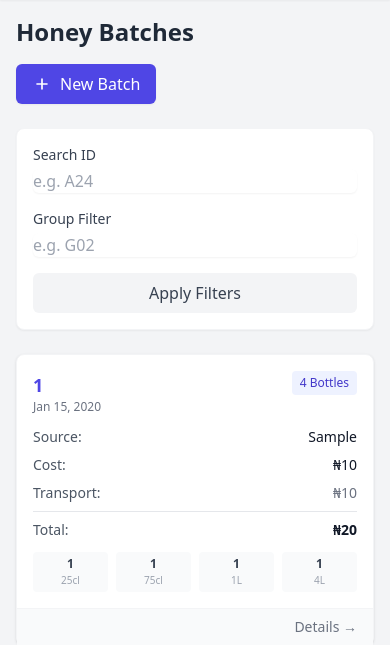
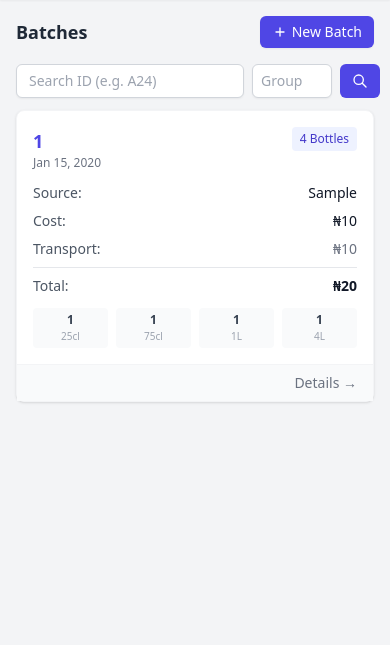
Before and after one commit to walidyoshi/wals-honey-mgmt, a Django app: page /batches/ in a window 390 px wide. Shown: the part 64-709 px from the top of the page. Run offline with Django 5.2, Linux system fonts and the light colour scheme; a user stored in the database is signed in; tables that the repository leaves empty hold one stand-in row (values such as "Sample post"); some libraries are stand-ins or nearby versions.

Commit message:
Fixed batches batches to a minimal size on mobile view

```diff
--- a/apps/batches/templates/batches/batch_list.html
+++ b/apps/batches/templates/batches/batch_list.html
@@ -3,19 +3,19 @@
 {% block title %}Batches{% endblock %}
 
 {% block content %}
-<div class="flex flex-col sm:flex-row justify-between items-start sm:items-center mb-6 gap-4">
-    <h1 class="text-2xl font-bold text-gray-800">Honey Batches</h1>
+<div class="flex flex-row justify-between items-center mb-4">
+    <h1 class="text-lg sm:text-2xl font-bold text-gray-800">Batches</h1>
     <a href="{% url 'batches:create' %}"
-        class="bg-indigo-600 text-white px-4 py-2 rounded-md hover:bg-indigo-700 flex items-center shadow-sm">
-        <svg class="w-5 h-5 mr-2" fill="none" viewBox="0 0 24 24" stroke="currentColor">
+        class="bg-indigo-600 text-white px-3 py-1.5 sm:px-4 sm:py-2 rounded-md hover:bg-indigo-700 flex items-center shadow-sm text-sm sm:text-base whitespace-nowrap">
+        <svg class="w-4 h-4 sm:w-5 sm:h-5 mr-1 sm:mr-2" fill="none" viewBox="0 0 24 24" stroke="currentColor">
             <path stroke-linecap="round" stroke-linejoin="round" stroke-width="2" d="M12 6v6m0 0v6m0-6h6m-6 0H6" />
         </svg>
         New Batch
     </a>
 </div>
 
-<!-- Filters -->
-<div class="bg-white p-4 rounded-lg shadow-sm border border-gray-100 mb-6">
+<!-- Desktop Filters (hidden on mobile) -->
+<div class="hidden md:block bg-white p-4 rounded-lg shadow-sm border border-gray-100 mb-6">
     <form method="get" class="grid grid-cols-1 md:grid-cols-3 gap-4">
         <div>
             <label class="block text-sm font-medium text-gray-700 mb-1">Search ID</label>
@@ -33,6 +33,21 @@
                 Apply Filters
             </button>
         </div>
+    </form>
+</div>
+
+<!-- Mobile Compact Filter Bar -->
+<div class="md:hidden mb-3">
+    <form method="get" class="flex gap-2">
+        <input type="text" name="search" value="{{ request.GET.search }}" placeholder="Search ID (e.g. A24)"
+            class="flex-1 rounded-md border border-gray-300 shadow-sm focus:border-indigo-500 focus:ring-indigo-500 text-sm px-3 py-1.5">
+        <input type="text" name="group" value="{{ request.GET.group }}" placeholder="Group"
+            class="w-20 rounded-md border border-gray-300 shadow-sm focus:border-indigo-500 focus:ring-indigo-500 text-sm px-2 py-1.5">
+        <button type="submit" class="bg-indigo-600 text-white px-3 py-1.5 rounded-md text-sm">
+            <svg class="w-4 h-4" fill="none" viewBox="0 0 24 24" stroke="currentColor">
+                <path stroke-linecap="round" stroke-linejoin="round" stroke-width="2" d="M21 21l-6-6m2-5a7 7 0 11-14 0 7 7 0 0114 0z" />
+            </svg>
+        </button>
     </form>
 </div>
 
```
